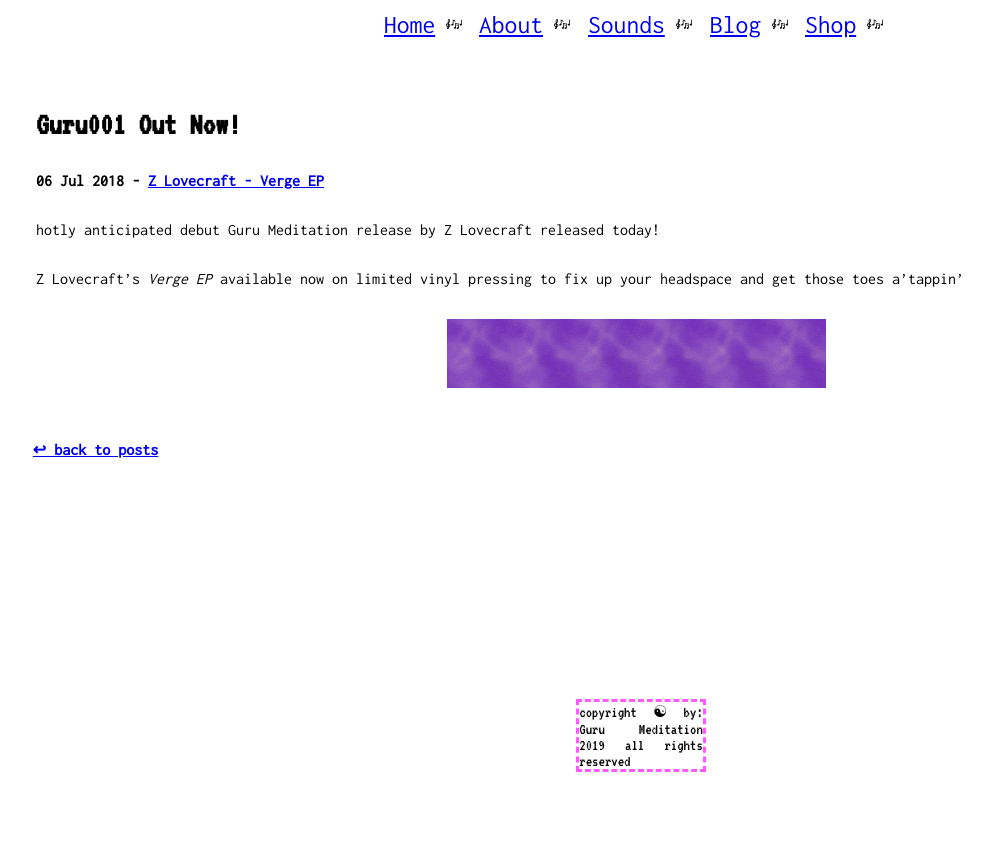
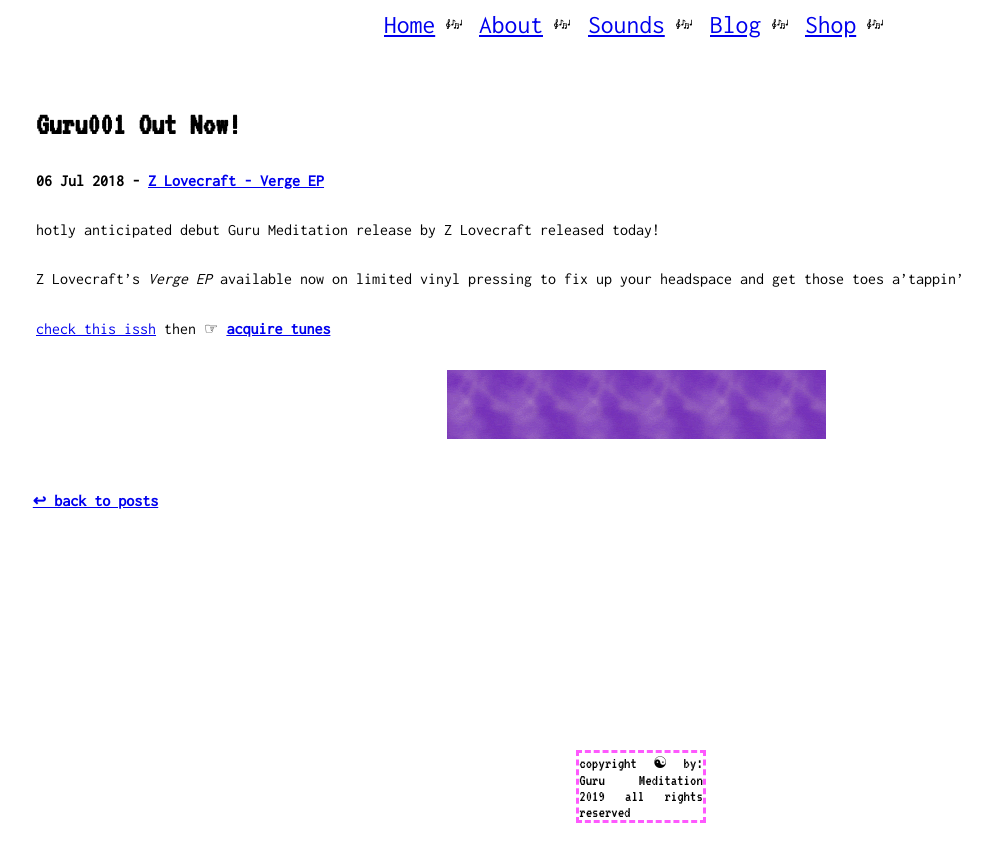
Before and after one commit to 503meditation/helloworld, a Jekyll site: the page built from _posts/2018-07-06-GURU001-out-now!.md, in a window 1280 px wide. Shown: the top 862 px of the page, without its empty margins (4-996 px from the left). Built offline with Jekyll 4.4.1, drawn with Linux system fonts in a browser that asks for light colours.

Commit message:
out now post update

```diff
--- a/_posts/2018-07-06-GURU001-out-now!.md
+++ b/_posts/2018-07-06-GURU001-out-now!.md
@@ -7,4 +7,7 @@ hotly anticipated debut Guru Meditation release by Z Lovecraft released today!
 
 Z Lovecraft's *Verge EP* available now on limited vinyl pressing to fix up your headspace and get those toes a'tappin'
 
-<img src="/assets/img/get_it_now.gif" class="blogimg" />
+<a href="https://503meditation.bandcamp.com/">check this issh</a> then ☞
+<a href="https://503meditation.bandcamp.com/"><b>acquire tunes</b></a>
+
+<a href="https://503meditation.bandcamp.com/"><img src="/assets/img/get_it_now.gif" class="blogimg" /></a>
```
Also changed, not shown: 5 other files.
